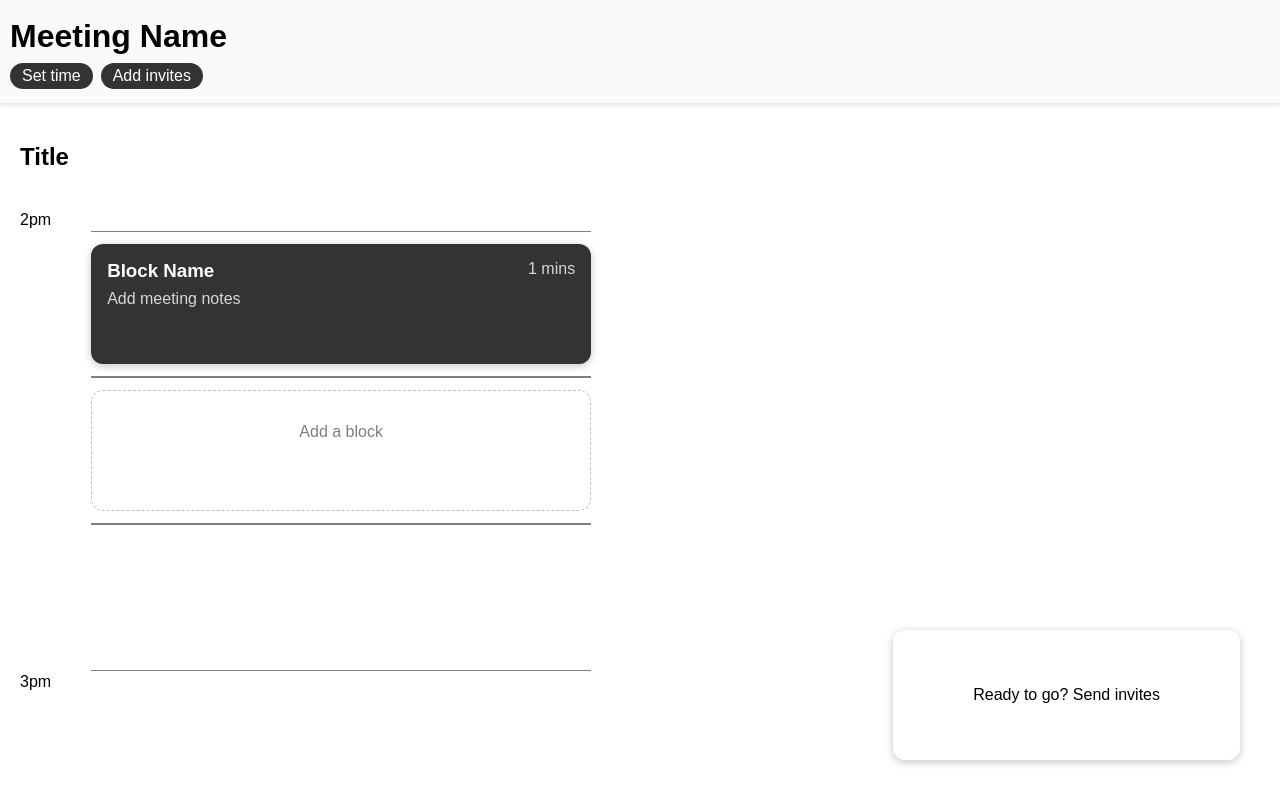
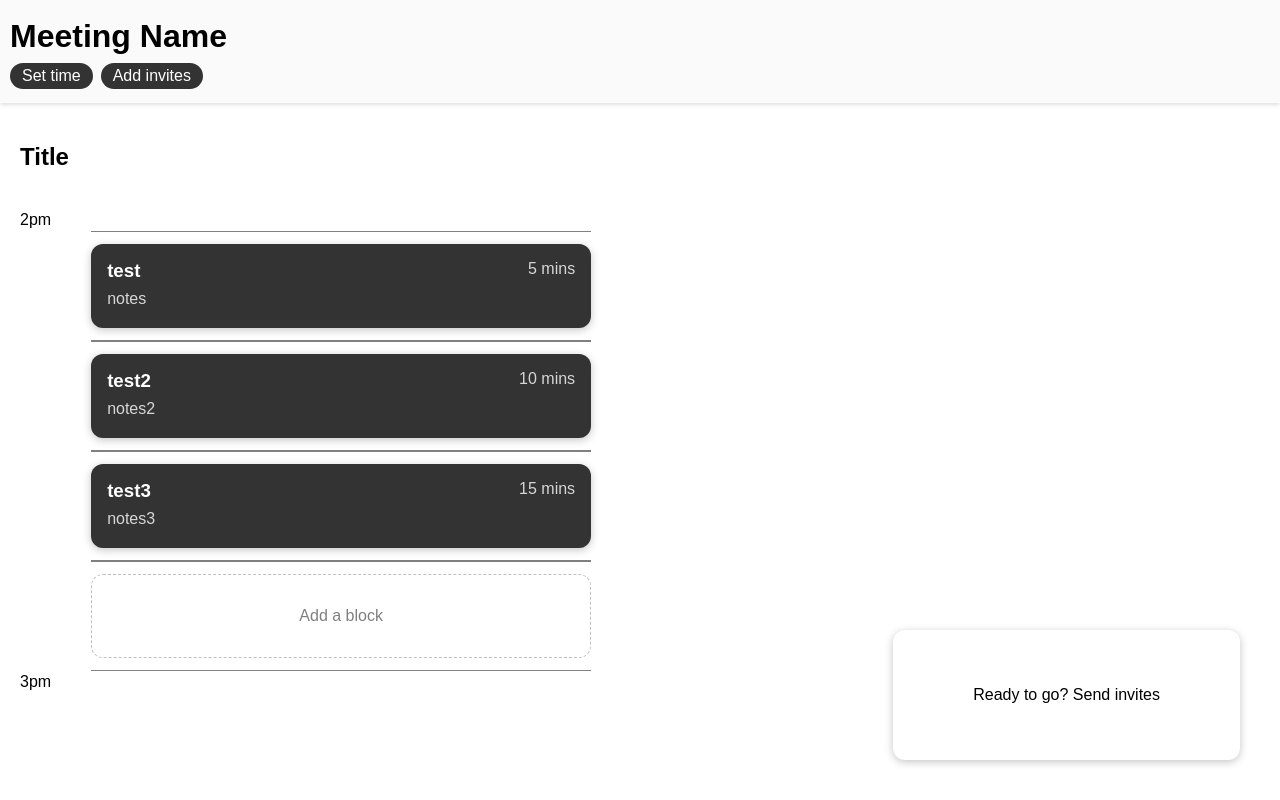
Before and after one commit to anderskravis/reacttest, a React (Create React App) app in the folder my-app/: page / in a window 1280 px wide. Built offline with nearby package versions, Linux system fonts and the light colour scheme.

Commit message:
dynamic data

```diff
--- a/my-app/src/containers/App.js
+++ b/my-app/src/containers/App.js
@@ -1,12 +1,28 @@
 import React, { PureComponent } from 'react';
 import Builder from './builder/Builder.js';
 
-class App extends PureComponent {
-	render() {
+function App() {
+
+	var BLOCKS = [
+		{
+			title: "test",
+			span: 5,
+			description: "notes",
+		},
+		{
+			title: "test2",
+			span: 10,
+			description: "notes2",
+		},
+		{
+			title: "test3",
+			span: 15,
+			description: "notes3",
+		}
+	];
 		return (
-			<Builder/>
+			<Builder blocks={BLOCKS}/>
 		)
-	}
 }
 
 export default App
--- a/my-app/src/containers/builder/Builder.js
+++ b/my-app/src/containers/builder/Builder.js
@@ -3,23 +3,7 @@ import PropTypes from 'prop-types';
 import TopNav from '../../components/TopNav.js';
 import './Builder.css';
 
-var BLOCKS = [
-	{
-		title: "test",
-		span: 5,
-		description: "notes",
-	},
-	{
-		title: "test2",
-		span: 10,
-		description: "notes2",
-	},
-	{
-		title: "test3",
-		span: 15,
-		description: "notes3",
-	},
-]
+
 
 function Block(props) {
 	return (
@@ -48,6 +32,7 @@ Block.defaultProps = {
 
 function Application(props) {
 
+
     return (
 			<div>
 			<TopNav/>
@@ -65,16 +50,14 @@ function Application(props) {
 
 						<div className="block-holder">
 
-						<Block />
-
+						{props.blocks.map(function(block) {
+							return <Block title={block.title} span={block.span} description={block.description}/>
+						})}
 
 							<div className="block-row">
 								<div className="block-placeholder">
 									<p>Add a block</p>
 								</div>
-							</div>
-
-							<div className="block-row">
 							</div>
 
 						</div>
@@ -90,5 +73,10 @@ function Application(props) {
     );
 }
 
+Application.propTypes = {
+	players: PropTypes.array.isRequired,
+};
+
+
 
 export default Application;
```
